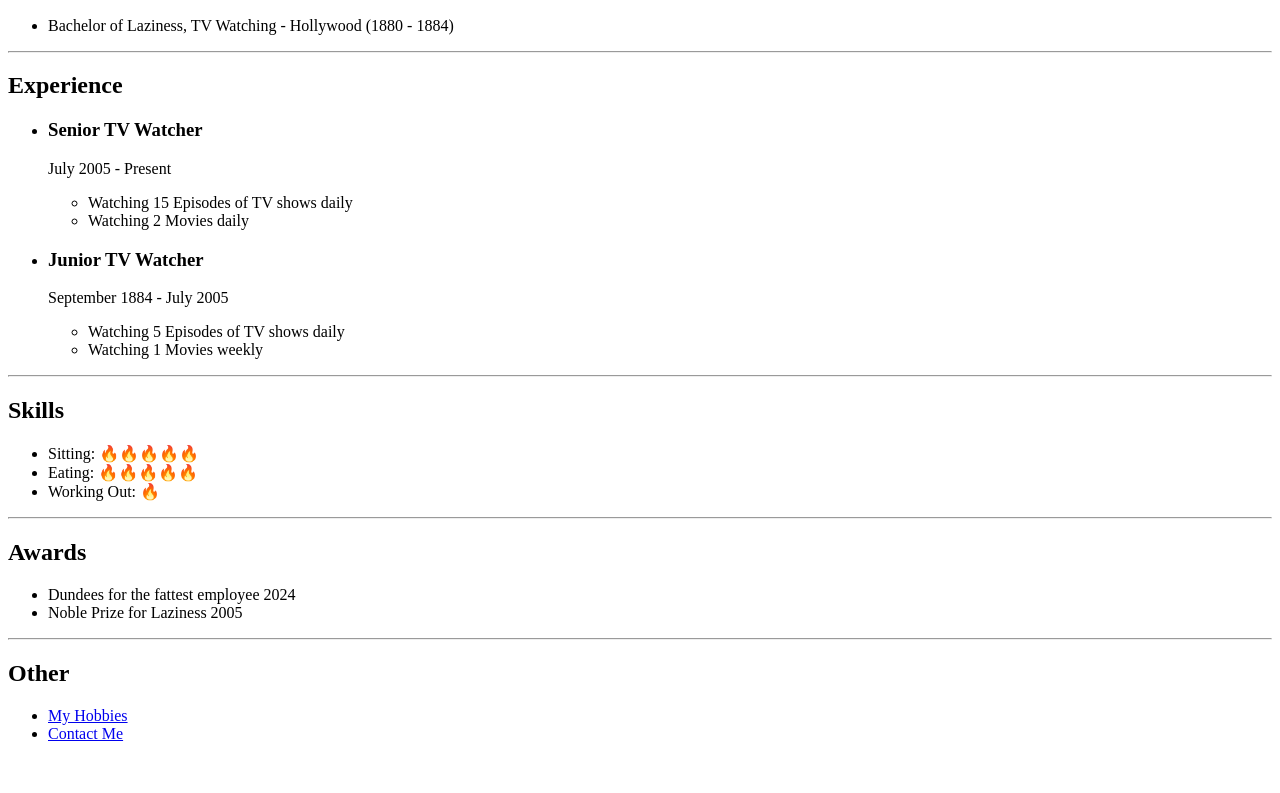
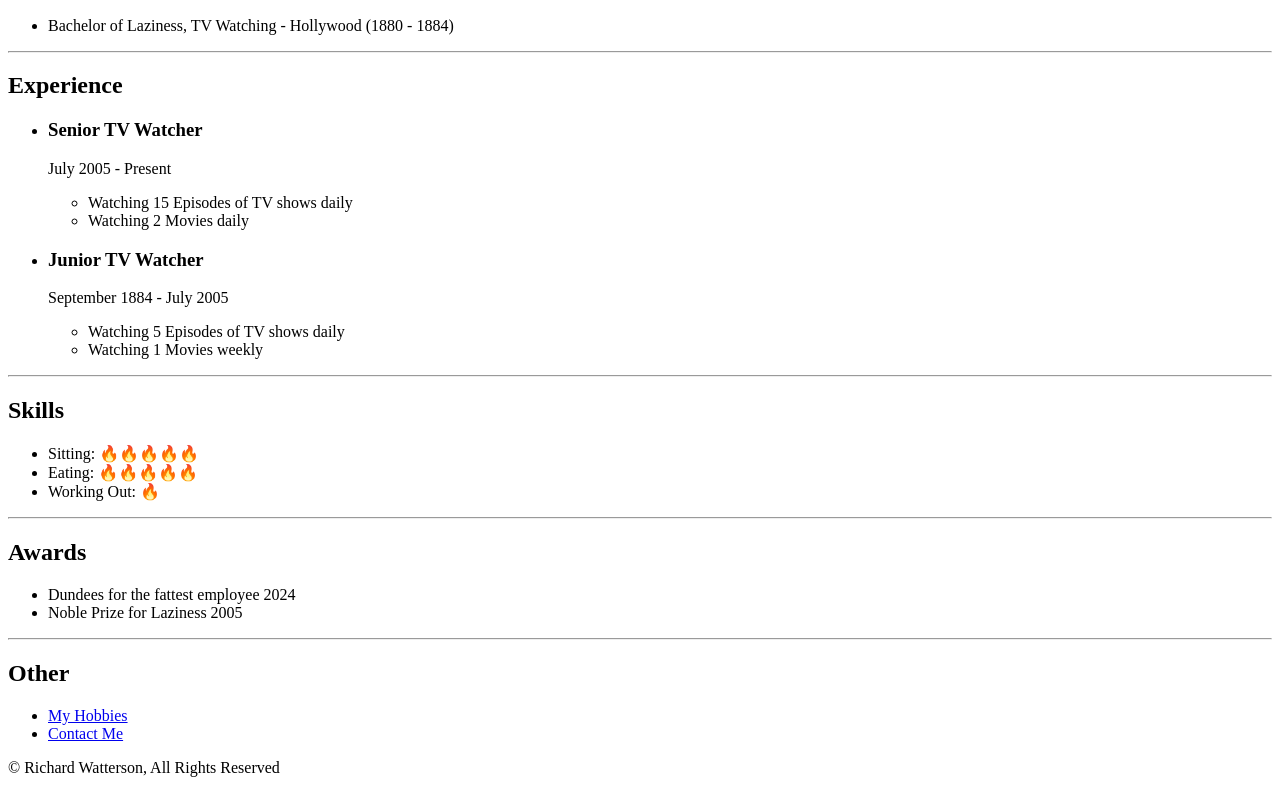
Before and after one commit to richard-watterson656/resume, a plain HTML site: page index.html in a window 1280 px wide. Shown: the part 337-1130 px from the top of the page. Before the commit the page ends 1096 px from the top, so only its background shows below. Drawn offline with Linux system fonts and the light colour scheme.

Commit message:
Update index.html

```diff
--- a/index.html
+++ b/index.html
@@ -55,4 +55,7 @@
             <li><a href="./public/contact.html">Contact Me</a></li>
         </ul>
 </body>
+<footer>
+    <p>&copy; Richard Watterson, All Rights Reserved</p>
+</footer>
 </html>
```
